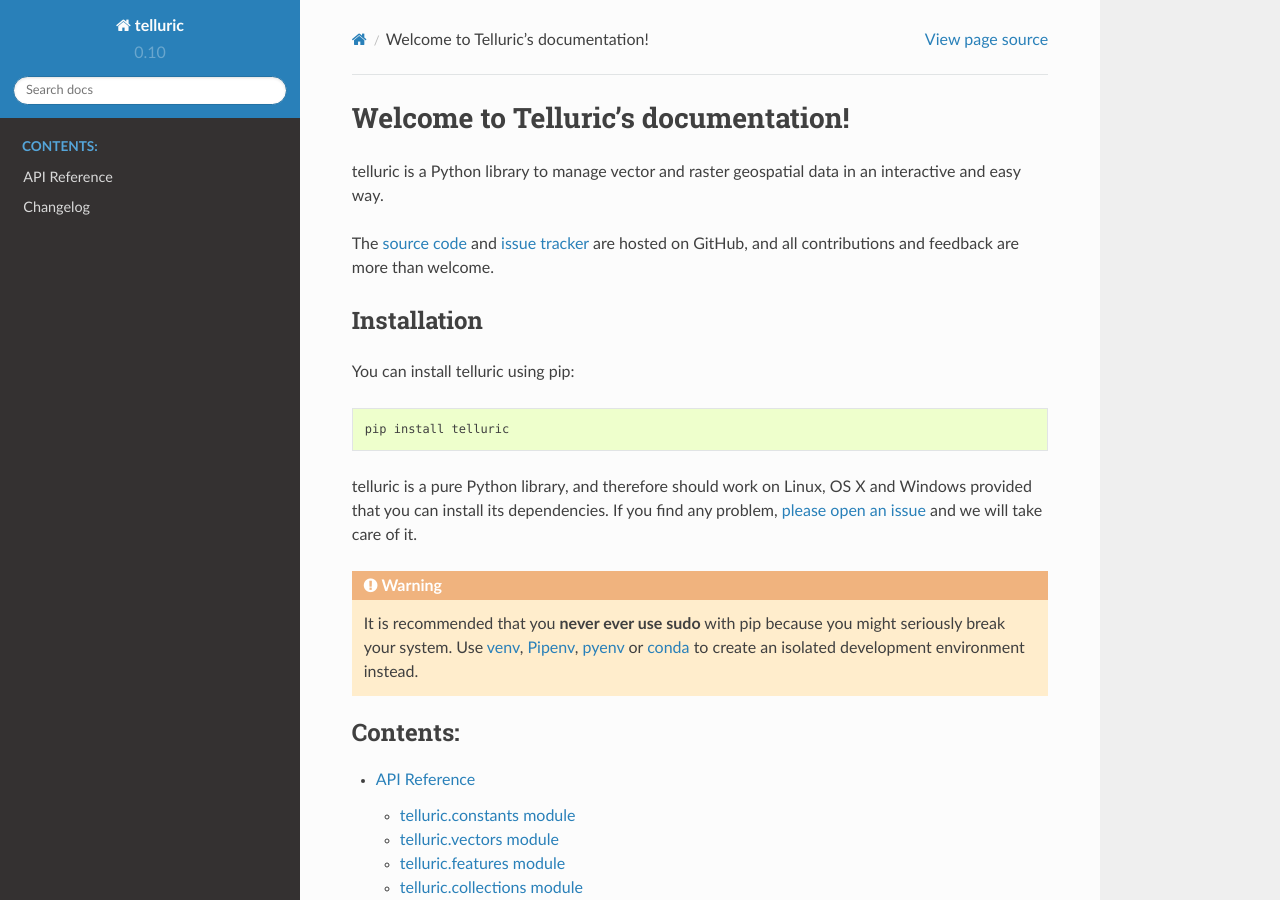
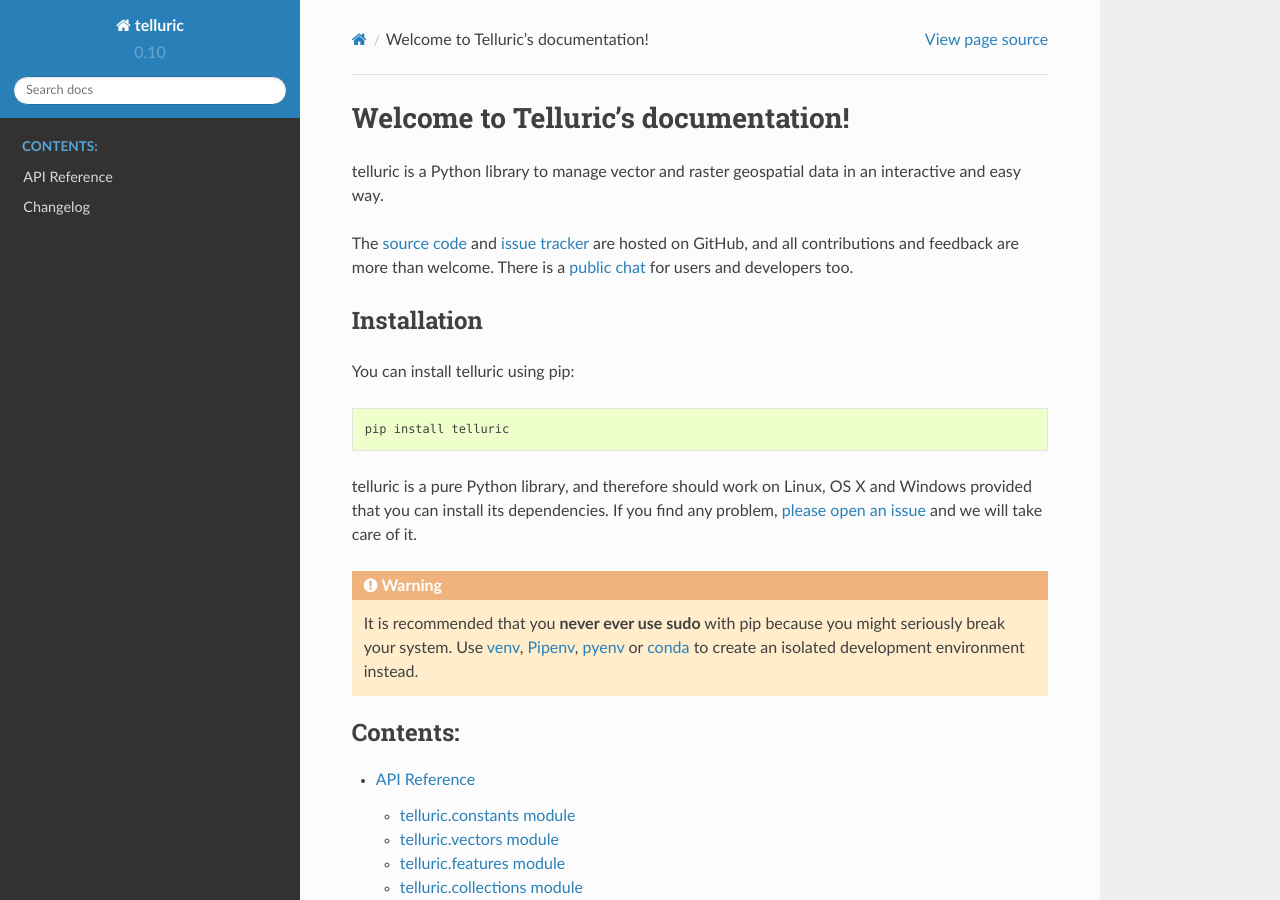
Before and after one commit to satellogic/telluric, a Sphinx documentation site: the page built from docs/source/index.rst, in a window 1280 px wide and 900 px high. Built offline with Sphinx 7.4.7 and the Read the Docs theme 2.0.0, drawn with Linux system fonts in a browser that asks for light colours; pages that are not in the unit, such as notebooks, are missing from menus.

Commit message:
Add link to Matrix chat

```diff
--- a/docs/source/index.rst
+++ b/docs/source/index.rst
@@ -10,10 +10,11 @@ telluric is a Python library to manage vector and raster geospatial data in an i
 and easy way.
 
 The `source code`_ and `issue tracker`_ are hosted on GitHub, and all contributions and
-feedback are more than welcome.
+feedback are more than welcome. There is a `public chat`_ for users and developers too.
 
 .. _`source code`: https://github.com/satellogic/telluric
 .. _`issue tracker`: https://github.com/satellogic/telluric/issues
+.. _`public chat`: https://riot.im/app/#/room/#telluric-dev:matrix.org
 
 Installation
 ------------
```
Also changed, not shown: README.md (+5 -0 lines).
